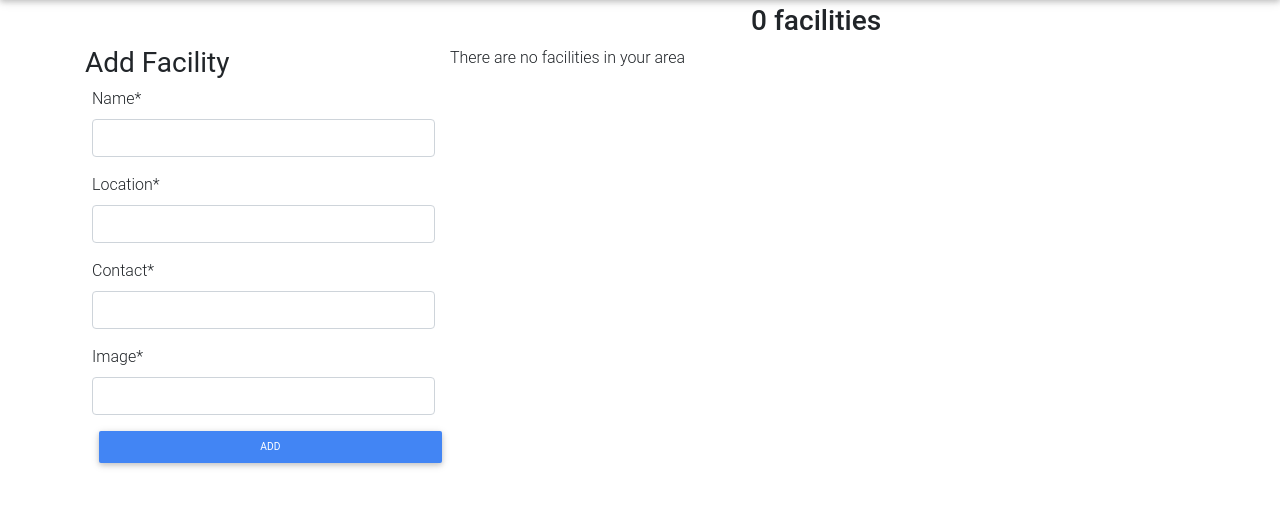
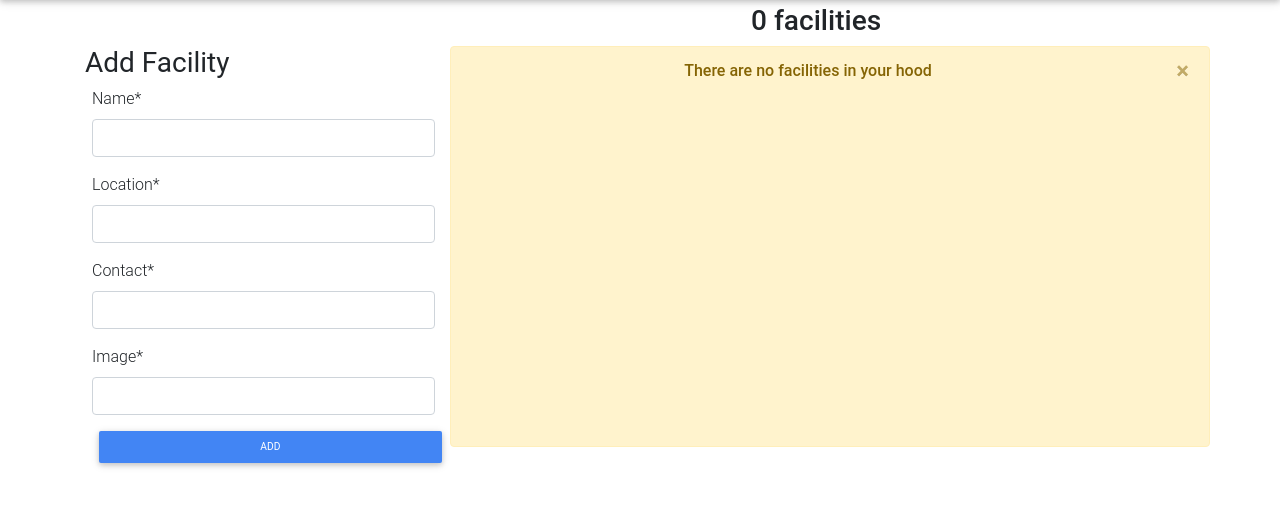
Before and after one commit to Valentino-Junior/ulinzihood, a Django app: template hood/templates/facility.html in a window 1280 px wide. Shown: the part 65-572 px from the top of the page. Run offline with Django 3.2, Linux system fonts and the light colour scheme; the template is opened without the code that fills it: values that come from a table or form of the project are taken from there, others are empty; some libraries are stand-ins or nearby versions; some web fonts are replaced.

Commit message:
Added alert

```diff
--- a/hood/templates/facility.html
+++ b/hood/templates/facility.html
@@ -44,7 +44,14 @@
             </div>
         </div>
         {% empty %}
-        <p style="text-align: center;" class="pull-right">There are no facilities in your area</p>
+
+        <div class=" col-md-8 d-flex justify-content-center alert alert-warning alert-dismissible fade show" role="alert">
+            <button type="button" class="close" data-dismiss="alert" aria-label="Close">
+              <span aria-hidden="true">×</span>
+            </button>
+            <strong>There are no facilities in your hood</strong>
+          </div>
+
         {% endfor %}
     </div>
 </div>
```
